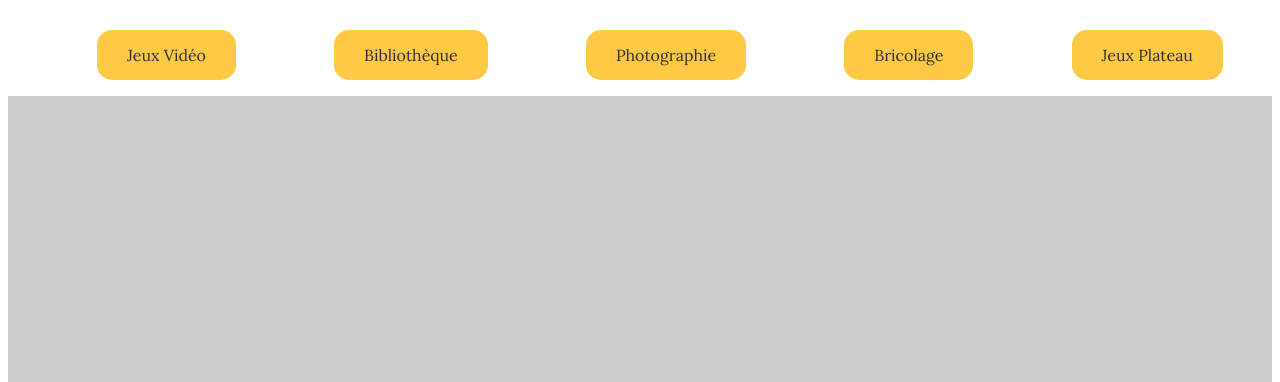
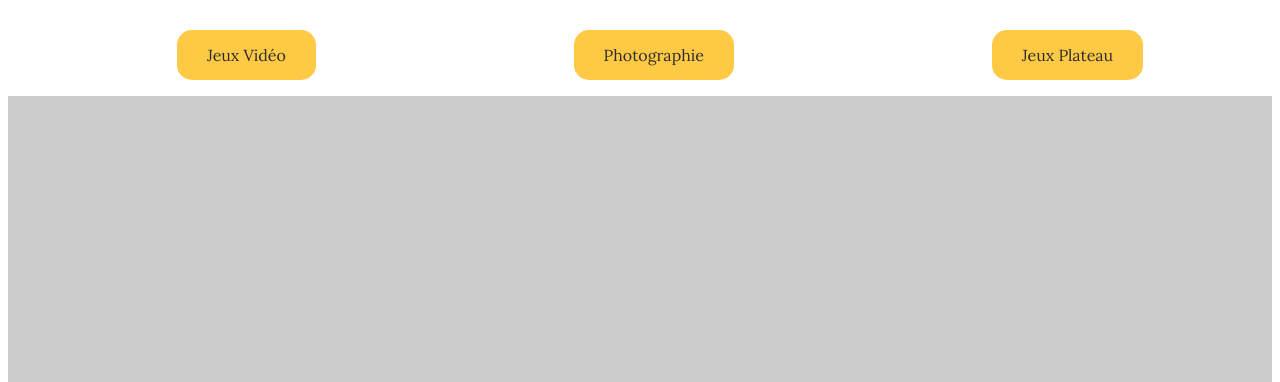
Before and after one commit to CSE-OP/Jeux-Videos, a plain HTML site: page photographie.html in a window 1280 px wide. Shown: the top 382 px of the page. Drawn offline with Linux system fonts and the light colour scheme; placeholder pictures from the web are drawn by us.

Commit message:
Update photographie.html

```diff
--- a/photographie.html
+++ b/photographie.html
@@ -15,9 +15,9 @@
         <nav class="navigation">
             <ul class="nav-bar">
                 <li class="nav-item"><a href="./index.html">Jeux Vidéo</a></li>
-              <li class="nav-item"><a href="./">Bibliothèque</a></li>
+              <!--<li class="nav-item"><a href="">Bibliothèque</a></li>-->
               <li class="nav-item"><a href="./photographie.html">Photographie</a></li>
-              <li class="nav-item"><a href="./bricolage.html">Bricolage</a></li>
+              <!--<li class="nav-item"><a href="./bricolage.html">Bricolage</a></li>-->
               <li class="nav-item"><a href="./jplateau.html">Jeux Plateau</a></li>
             </ul>
         </nav>
```
